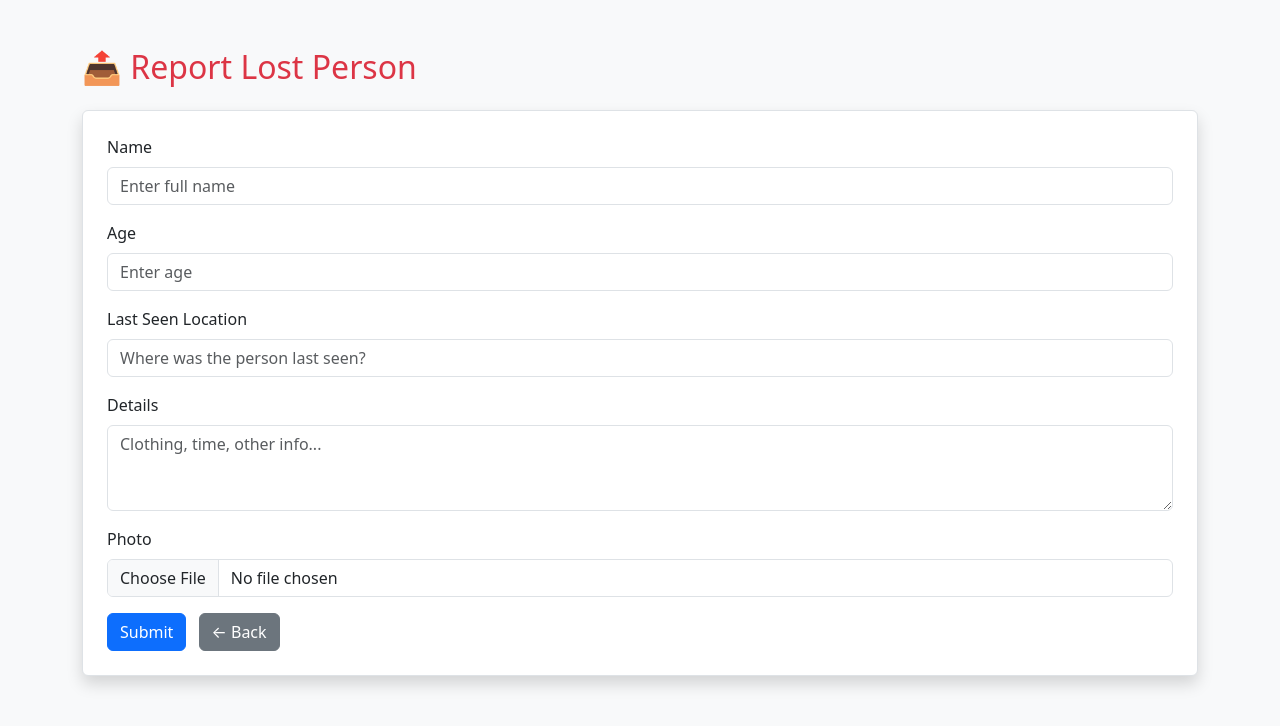
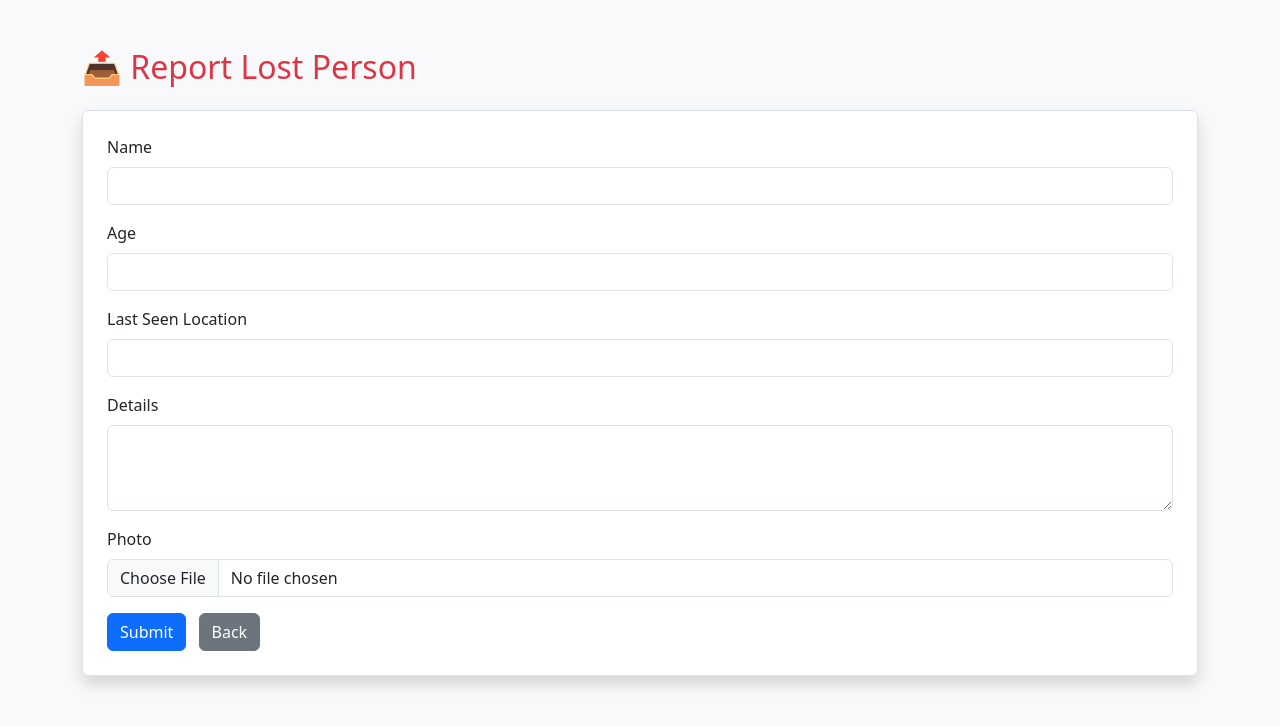
Before and after one commit to Harshika644/lost-and-found-, a Flask app: page /lost in a window 1280 px wide. Shown: the top 726 px of the page. Run offline with Flask 3, Linux system fonts and the light colour scheme.

Commit message:
Update lost_form.html

```diff
--- a/templates/lost_form.html
+++ b/templates/lost_form.html
@@ -8,35 +8,29 @@
 <body class="bg-light">
   <div class="container py-5">
     <h2 class="mb-4 text-danger">📤 Report Lost Person</h2>
-
     <form method="POST" enctype="multipart/form-data" class="border p-4 bg-white rounded shadow">
       <div class="mb-3">
         <label class="form-label">Name</label>
-        <input type="text" name="name" class="form-control" placeholder="Enter full name" required>
+        <input type="text" name="name" class="form-control" required>
       </div>
-
       <div class="mb-3">
         <label class="form-label">Age</label>
-        <input type="number" name="age" class="form-control" placeholder="Enter age">
+        <input type="number" name="age" class="form-control">
       </div>
-
       <div class="mb-3">
         <label class="form-label">Last Seen Location</label>
-        <input type="text" name="location" class="form-control" placeholder="Where was the person last seen?">
+        <input type="text" name="location" class="form-control">
       </div>
-
       <div class="mb-3">
         <label class="form-label">Details</label>
-        <textarea name="details" class="form-control" rows="3" placeholder="Clothing, time, other info..."></textarea>
+        <textarea name="details" class="form-control" rows="3"></textarea>
       </div>
-
       <div class="mb-3">
         <label class="form-label">Photo</label>
-        <input type="file" name="photo" class="form-control" accept="image/*" required>
+        <input type="file" name="photo" class="form-control" required>
       </div>
-
       <button type="submit" class="btn btn-primary">Submit</button>
-      <a href="/" class="btn btn-secondary ms-2">← Back</a>
+      <a href="/" class="btn btn-secondary ms-2">Back</a>
     </form>
   </div>
 </body>
```
